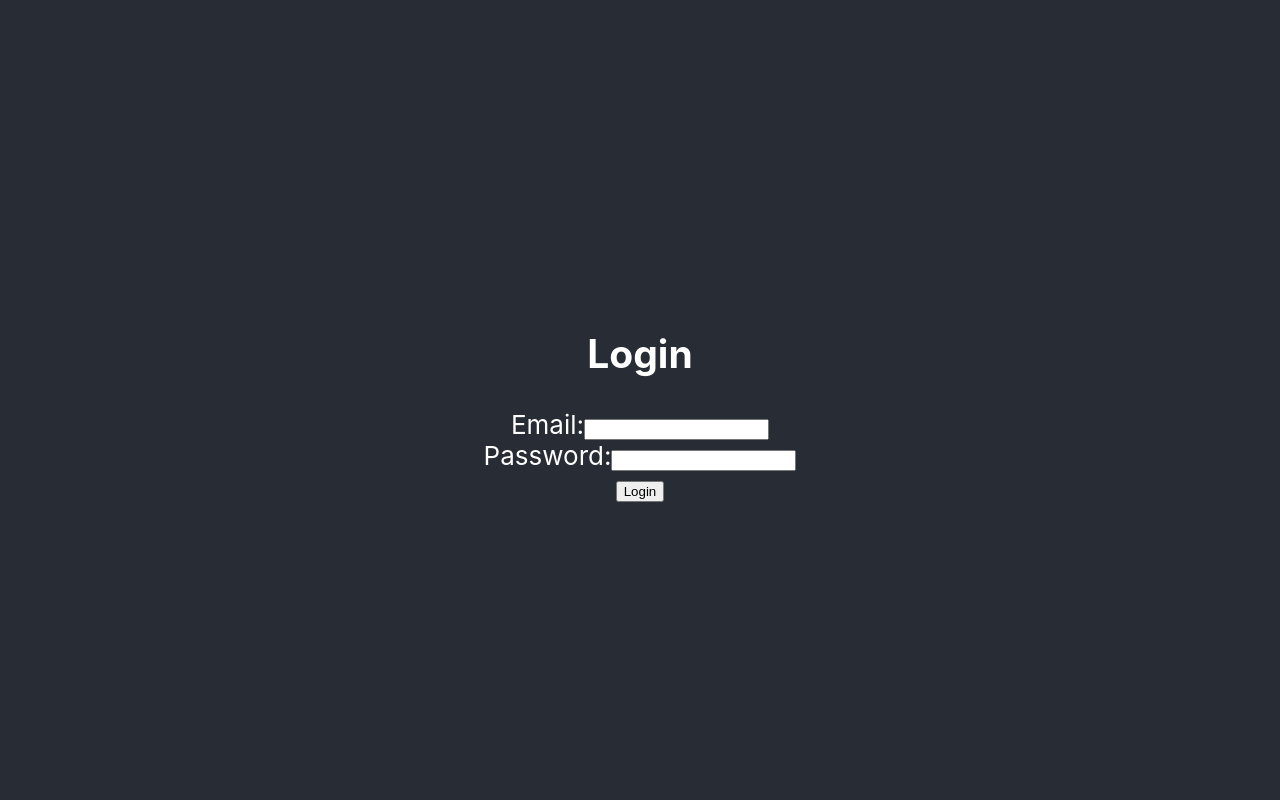
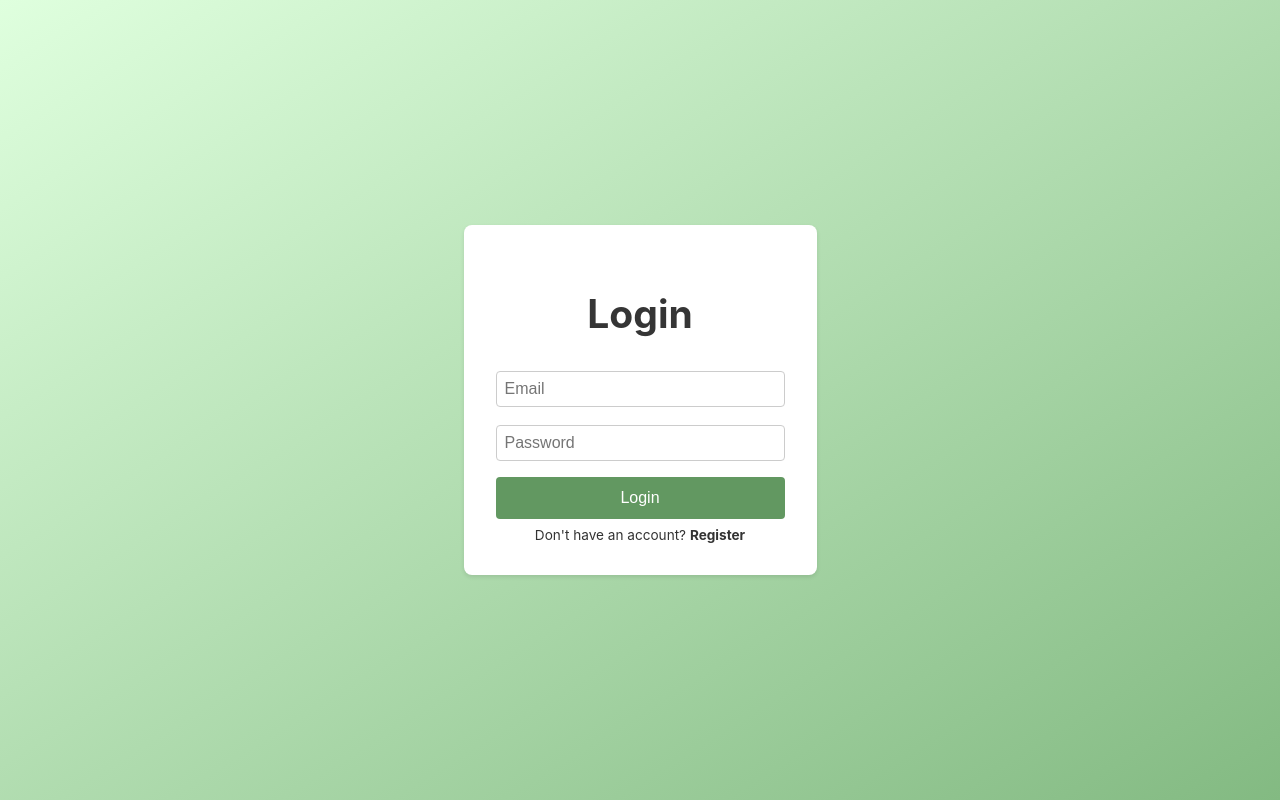
Before and after one commit to Duubl/JobAppTracker, a React (Create React App) app in the folder src/main/frontend/: page / in a window 1280 px wide. Built offline with nearby package versions, Linux system fonts and the light colour scheme.

Commit message:
Login page redesign
Redesigned login page to look good.

```diff
--- a/src/main/frontend/src/App.css
+++ b/src/main/frontend/src/App.css
@@ -14,14 +14,14 @@
 }
 
 .App-header {
-  background-color: #282c34;
+  background-image: linear-gradient(to bottom right, #DFFFDE, #83BA82);
   min-height: 100vh;
   display: flex;
   flex-direction: column;
   align-items: center;
   justify-content: center;
   font-size: calc(10px + 2vmin);
-  color: white;
+  color: #353535;
 }
 
 .App-link {
--- a/src/main/frontend/src/pages/LoginPage.js
+++ b/src/main/frontend/src/pages/LoginPage.js
@@ -1,4 +1,5 @@
 import React, { useState } from 'react';
+import './styles/Login.css';
 
 function LoginPage() {
     const [email, setEmail] = useState('');
@@ -44,32 +45,35 @@ function LoginPage() {
     };
 
     return (
-        <div>
-            <h2>Login</h2>
-            <form onSubmit={handleSubmit}>
-                <div>
-                    <label htmlFor="email">Email:</label>
+        <div className="login_container">
+            <form onSubmit={handleSubmit} className="login_form">
+                <h2>Login</h2>
+                <div className="form_group">
                     <input
                         type="text"
                         id="email"
+                        placeholder="Email"
                         value={email}
                         onChange={(e) => setEmail(e.target.value)}
                         required
                     />
                 </div>
-                <div>
-                    <label htmlFor="password">Password:</label>
+                <div className="form_group">
                     <input
                         type="password"
                         id="password"
+                        placeholder="Password"
                         value={password}
                         onChange={(e) => setPassword(e.target.value)}
                         required
                     />
                 </div>
                 <button type="submit">Login</button>
+                <p className="register_link">
+                    Don&apos;t have an account? <b>Register</b>
+                </p>
             </form>
-            {message && <p style={{ color: message.startsWith('Login Failed') ? 'red' : 'green' }}>{message}</p>}
+            {message && <p style={{ color: message.startsWith('Login Failed') ? 'red' : 'green'}}>{message}</p>}
         </div>
     );
 }
--- /dev/null
+++ b/src/main/frontend/src/pages/styles/Login.css
@@ -0,0 +1,78 @@
+.login_container {
+  display: flex;
+  flex-direction: column;
+  align-items: center;
+  justify-content: center;
+  height: 100vh;
+}
+
+.login_container h2 {
+    color: #353535;
+}
+
+.login_form {
+  background: white;
+  padding: 2rem;
+  border-radius: 8px;
+  box-shadow: 0 2px 4px rgba(0, 0, 0, 0.1);
+  width: 100%;
+  max-width: 400px;
+  display: flex;
+  flex-direction: column;
+  align-items: center;
+}
+
+.form_group {
+  margin-bottom: 1rem;
+  width: 100%;
+}
+
+.form_group input {
+  width: 100%;
+  padding: 0.5rem;
+  border: 1px solid #ccc;
+  border-radius: 4px;
+  font-size: 1rem;
+  box-sizing: border-box;
+}
+
+.register_link {
+    margin: 0.5rem 0 0 0;
+  font-size: 0.85rem;
+  color: #333;
+  text-align: center;
+}
+
+.register-link a {
+  color: #629861;
+  text-decoration: underline;
+  font-weight: 500;
+  transition: color 0.2s ease;
+}
+
+.register-link a:hover,
+.register-link a:focus {
+  color: #335033;
+  text-decoration: underline;
+}
+
+.register-link a:focus {
+  outline: 2px solid #629861;
+  outline-offset: 2px;
+}
+
+button {
+  width: 100%;
+  padding: 0.75rem;
+  background-color: #629861;
+  color: white;
+  border: none;
+  border-radius: 4px;
+  font-size: 1rem;
+  cursor: pointer;
+  font-weight: 200;
+}
+
+button:hover {
+  background-color: #335033;
+}
```
